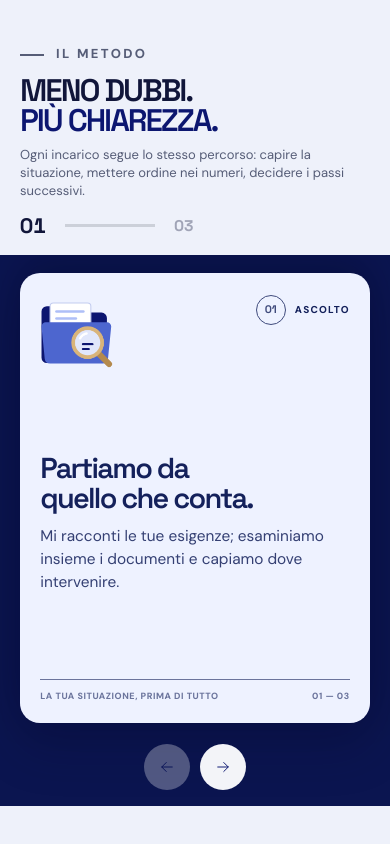
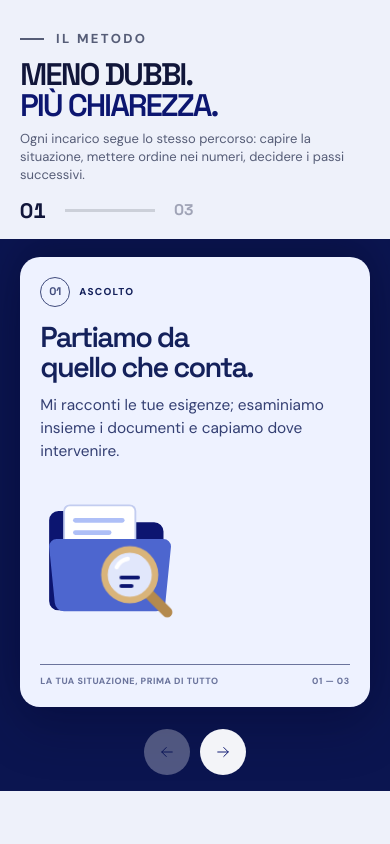
Before and after one commit to studioderosantonio/home, a plain HTML site: page index.html in a window 390 px wide. Shown: the part 870-1714 px from the top of the page. Drawn offline with nearby package versions, Linux system fonts and the light colour scheme.

Commit message:
Add files via upload

```diff
--- a/index.html
+++ b/index.html
@@ -750,6 +750,30 @@ footer{background:var(--inchiostro);color:#fff;padding:clamp(90px,10vw,140px) 0
   .m-art *{animation:none!important}
 }
 
+
+/* V12 — telefono: hero più compatta, scheda Metodo senza vuoti, scorrimento agganciato */
+.stack-card::after{display:none}
+.stack-shade{position:absolute;inset:0;border-radius:inherit;background:var(--inchiostro);opacity:0;pointer-events:none;z-index:5;will-change:opacity}
+.snap-pt{position:absolute;left:0;width:1px;height:1px;pointer-events:none;scroll-snap-align:start;scroll-snap-stop:always}
+.faq-list details{will-change:height}
+@media(max-width:900px) and (prefers-reduced-motion:no-preference){
+  html{scroll-snap-type:y proximity}
+}
+@media(max-width:900px){
+  .services{margin-top:56px}
+  /* scheda: passo, testo, illustrazione sotto, chiusura */
+  .stack-top{display:contents}
+  .stack-card{justify-content:flex-start}
+  .stack-step{order:1;align-self:flex-start;margin:0}
+  .stack-text{order:2;margin:16px 0 0}
+  .stack-art{order:3;flex:1 1 0;min-height:56px;max-height:150px;width:auto;aspect-ratio:auto;margin:18px 0 16px -4px;display:flex;align-items:center}
+  .stack-art svg{height:100%;width:auto;max-width:150px}
+  .stack-bottom{order:4;margin-top:auto}
+}
+@media(max-width:560px){
+  .hero .label{font-size:clamp(8px,2.25vw,9px);letter-spacing:.08em;gap:8px}
+  .hero .label::before{width:14px}
+}
 </style>
 </head>
 <body>
@@ -1101,7 +1125,7 @@ function chooseService(i,focus=false){
   const pinMode=svcPinned();
   if(pinMode&&r.top<innerHeight*.3&&r.bottom>innerHeight*.6){
     const room=el.offsetHeight-el.firstElementChild.getBoundingClientRect().height;
-    const target=scrollY+r.top+room*((i+.25)/services.length);
+    const target=scrollY+r.top+room*svcStop(i);
     showService(i,focus);
     scrollTo({top:target,behavior:'smooth'});
   }else showService(i,focus);
@@ -1132,9 +1156,9 @@ function progress(el){const room=el.offsetHeight-pinH(el);return room>1?clamp(-e
 function stepped(p,n){const raw=p*(n-1),k=Math.min(Math.floor(raw),n-2),f=raw-k;return k+ease(clamp((f-.12)/.76,0,1))}
 function layout(){
   if(!pinned()){method.style.height='';audience.style.height='';servicesScene.style.height='';return}
-  if(svcPinned()){const sh=pinH(servicesScene);servicesScene.style.height=(sh+sh*(isMobile()?4.1:3.6))+'px'}else servicesScene.style.height='';
+  if(svcPinned()){const sh=pinH(servicesScene);servicesScene.style.height=(sh+sh*(isMobile()?7.2:3.6))+'px'}else servicesScene.style.height='';
   const mh=pinH(method);
-  method.style.height=(mh+mh*(isMobile()?1.85:1.75))+'px';
+  method.style.height=(mh+mh*(isMobile()?2.8:1.75))+'px';
   if(nativeAudience()){
     audience.style.height='auto';
     reel.style.transform='none';
@@ -1143,12 +1167,28 @@ function layout(){
     const vw=reel.parentElement.clientWidth,pad=parseFloat(getComputedStyle(reel).paddingLeft),travel=Math.max(0,reel.scrollWidth-vw);
     stops=aCards.map(c=>Math.min(Math.max(0,c.offsetLeft-aCards[0].offsetLeft),travel));
     const ah=pinH(audience);
-    audience.style.height=(ah+Math.max(travel*(isMobile()?1.40:1.1),ah*(isMobile()?2.4:1.5)))+'px';
+    audience.style.height=(ah+Math.max(travel*(isMobile()?2:1.1),ah*(isMobile()?3.4:1.5)))+'px';
   }
   placeIndicator();
+  placeSnaps();
 }
+/* Telefono: punti di aggancio, così ogni gesto porta a una sola scheda alla volta */
+const M_HOLD=.86,A_HOLD=.8;
+const svcStop=i=>i===0?0:(i+.5)/services.length;
+const methodStops=[0,.5*M_HOLD,M_HOLD],audStops=[0,A_HOLD/3,A_HOLD*2/3,A_HOLD];
+function placeSnaps(){
+  $$('.snap-pt').forEach(n=>n.remove());
+  if(!pinned()||!isMobile())return;
+  const pad=parseFloat(getComputedStyle(document.documentElement).scrollPaddingTop)||0;
+  const add=(el,fr)=>{const room=el.offsetHeight-pinH(el);fr.forEach(f=>{const d=document.createElement('i');d.className='snap-pt';d.setAttribute('aria-hidden','true');d.style.top=(room*f+pad)+'px';el.appendChild(d)})};
+  add(method,methodStops);
+  if(svcPinned())add(servicesScene,services.map((_,i)=>svcStop(i)));
+  add(audience,audStops);
+}
+let mCur=null,aCur=null;const SMOOTH=.16;
+cards.forEach(c=>{const sh=document.createElement('span');sh.className='stack-shade';sh.setAttribute('aria-hidden','true');c.appendChild(sh);c._shade=sh});
 function frame(){
-  ticking=false;const y=scrollY,max=Math.max(1,document.documentElement.scrollHeight-innerHeight);
+  ticking=false;let again=false;const y=scrollY,max=Math.max(1,document.documentElement.scrollHeight-innerHeight);
   bar.style.transform=`scaleX(${y/max})`;
   nav.classList.toggle('scrolled',y>20);
   const goingDown=y>lastY+4,goingUp=y<lastY-4;
@@ -1170,27 +1210,32 @@ function frame(){
     }
   }
   // metodo
-  const mp=progress(method),pos=stepped(mp,3),H=cards[0].parentElement.clientHeight;
+  const mp=progress(method),mT=stepped(clamp(mp/M_HOLD,0,1),3),H=cards[0].parentElement.clientHeight;
+  mCur=mCur==null?mT:mCur+(mT-mCur)*SMOOTH;if(Math.abs(mT-mCur)<.002)mCur=mT;else again=true;
+  const pos=mCur;
   // la scheda successiva sale da sotto e si appoggia sopra la precedente, che arretra appena
   cards.forEach((c,i)=>{const enter=i===0?1:clamp(pos-(i-1),0,1),cover=clamp(pos-i,0,2);
     const y=(1-enter)*(H+40)-cover*(isMobile()?9:16);
     c.style.transform=`translate3d(0,${y.toFixed(1)}px,0) scale(${(1-cover*.045).toFixed(4)})`;
-    c.style.opacity='';c.style.zIndex=i+1;c.style.setProperty('--shade',Math.min(cover*.22,.4).toFixed(3));
+    c.style.zIndex=i+1;c._shade.style.opacity=Math.min(cover*.22,.4).toFixed(3);
     const off=enter<.5||cover>.5;
-    c.style.pointerEvents=off?'none':'auto';c.setAttribute('aria-hidden',off?'true':'false');
+    if(c._off!==off){c._off=off;c.style.pointerEvents=off?'none':'auto';c.setAttribute('aria-hidden',off?'true':'false')}
     c.classList.toggle('is-active',Math.round(pos)===i)});
-  methodRoll.style.transform=`translate3d(0,${-Math.round(pos)*1.2}em,0)`;methodFill.style.transform=`scaleX(${mp})`;
+  methodRoll.style.transform=`translate3d(0,${-Math.round(pos)*1.2}em,0)`;methodFill.style.transform=`scaleX(${clamp(mp/M_HOLD,0,1)})`;
   const step=Math.round(pos);$('#method-prev').disabled=step===0;$('#method-next').disabled=step===2;
   // Per chi lavoro: swipe nativo e snap sul telefono, scena sticky su desktop.
   if(nativeAudience()){
     updateNativeAudience();
   }else{
-    const ap=progress(audience),apos=stepped(ap,4),k=Math.min(Math.floor(apos),2),f=apos-k,x=stops[k]+(stops[k+1]-stops[k])*f;
+    const ap=progress(audience),aT=stepped(clamp(ap/A_HOLD,0,1),4);
+    aCur=aCur==null?aT:aCur+(aT-aCur)*SMOOTH;if(Math.abs(aT-aCur)<.002)aCur=aT;else again=true;
+    const apos=aCur,k=Math.min(Math.floor(apos),2),f=apos-k,x=stops[k]+(stops[k+1]-stops[k])*f;
     reel.style.transform=`translate3d(${-x.toFixed(1)}px,0,0)`;
     aCards.forEach((c,i)=>{const d=Math.min(Math.abs(i-apos),1);c.classList.toggle('is-active',Math.round(apos)===i);c.style.transform=`scale(${(1-d*.035).toFixed(4)})`;c.style.opacity=(1-d*.15).toFixed(3)});
-    aRoll.style.transform=`translate3d(0,${-Math.round(apos)*1.2}em,0)`;aFill.style.transform=`scaleX(${ap})`;
+    aRoll.style.transform=`translate3d(0,${-Math.round(apos)*1.2}em,0)`;aFill.style.transform=`scaleX(${clamp(ap/A_HOLD,0,1)})`;
     const as=Math.round(apos);$('#a-prev').disabled=as===0;$('#a-next').disabled=as===3;
   }
+  if(again)tick();
 }
 let nativeStoryIndex=0;
 function updateNativeAudience(){
@@ -1209,10 +1254,10 @@ function updateNativeAudience(){
 reel.parentElement.addEventListener('scroll',()=>{if(nativeAudience())updateNativeAudience()},{passive:true});
 const tick=()=>{if(!ticking){ticking=true;requestAnimationFrame(frame)}};
 function goTo(el,p){const room=el.offsetHeight-pinH(el),top=scrollY+el.getBoundingClientRect().top;scrollTo({top:top+clamp(p,0,1)*room,behavior:reduced.matches?'auto':'smooth'})}
-const methodGo=d=>{const s=clamp(Math.round(stepped(progress(method),3))+d,0,2);goTo(method,[0,.5,.99][s])};
+const methodGo=d=>{const s=clamp(Math.round(mCur??0)+d,0,2);goTo(method,methodStops[s])};
 const audienceGo=d=>{if(nativeAudience()){const idx=clamp(nativeStoryIndex+d,0,aCards.length-1);const target=aCards[idx];reel.parentElement.scrollTo({left:target.offsetLeft-aCards[0].offsetLeft,behavior:reduced.matches?'auto':'smooth'});return}
   if(!pinned()){reel.parentElement.scrollBy({left:d*reel.parentElement.clientWidth*.8,behavior:'smooth'});return}
-  const s=clamp(Math.round(stepped(progress(audience),4))+d,0,3);goTo(audience,[0,1/3,2/3,.99][s])};
+  const s=clamp(Math.round(aCur??0)+d,0,3);goTo(audience,audStops[s])};
 $('#method-prev').addEventListener('click',()=>methodGo(-1));$('#method-next').addEventListener('click',()=>methodGo(1));
 $('#a-prev').addEventListener('click',()=>audienceGo(-1));$('#a-next').addEventListener('click',()=>audienceGo(1));
 let gx=0,gy=0;const win=$('.audience-window');
@@ -1220,10 +1265,18 @@ win.addEventListener('touchstart',e=>{gx=e.touches[0].clientX;gy=e.touches[0].cl
 win.addEventListener('touchend',e=>{const dx=e.changedTouches[0].clientX-gx,dy=e.changedTouches[0].clientY-gy;if(pinnedAudience()&&Math.abs(dx)>50&&Math.abs(dx)>Math.abs(dy)*1.3)audienceGo(dx<0?1:-1)},{passive:true});
 
 /* ---- FAQ con apertura fluida ---- */
-$$('.faq-list details').forEach(d=>{const s=d.querySelector('summary');let anim=null;
-  s.addEventListener('click',e=>{if(reduced.matches)return;e.preventDefault();if(anim)anim.cancel();
-    const from=d.offsetHeight;if(!d.open){d.open=true;const to=d.offsetHeight;anim=d.animate({height:[from+'px',to+'px']},{duration:450,easing:'cubic-bezier(.22,1,.36,1)'})}
-    else{const to=s.offsetHeight;anim=d.animate({height:[from+'px',to+'px']},{duration:380,easing:'cubic-bezier(.22,1,.36,1)'});anim.onfinish=()=>{d.open=false;anim=null}}})});
+$$('.faq-list details').forEach(d=>{const s=d.querySelector('summary'),a=d.querySelector('.answer');let anim=null,fade=null;
+  const opt={duration:520,easing:'cubic-bezier(.33,1,.68,1)'};
+  s.addEventListener('click',e=>{if(reduced.matches)return;e.preventDefault();if(anim)anim.cancel();if(fade)fade.cancel();
+    const from=d.offsetHeight;
+    if(!d.open){d.open=true;const to=d.offsetHeight;
+      anim=d.animate({height:[from+'px',to+'px']},opt);
+      fade=a.animate({opacity:[0,1],transform:['translateY(-6px)','none']},{duration:420,delay:80,easing:'ease-out',fill:'backwards'});
+      anim.onfinish=()=>{anim=null}}
+    else{const to=s.offsetHeight;
+      fade=a.animate({opacity:[1,0]},{duration:220,easing:'ease-in',fill:'forwards'});
+      anim=d.animate({height:[from+'px',to+'px']},{duration:420,easing:'cubic-bezier(.65,0,.35,1)'});
+      anim.onfinish=()=>{d.open=false;anim=null;fade&&fade.cancel();fade=null}}})});
 
 let lastW=0;const resize=()=>{if(innerWidth!==lastW){lastW=innerWidth;layout()}tick()};
 addEventListener('scroll',tick,{passive:true});addEventListener('resize',resize,{passive:true});
```
